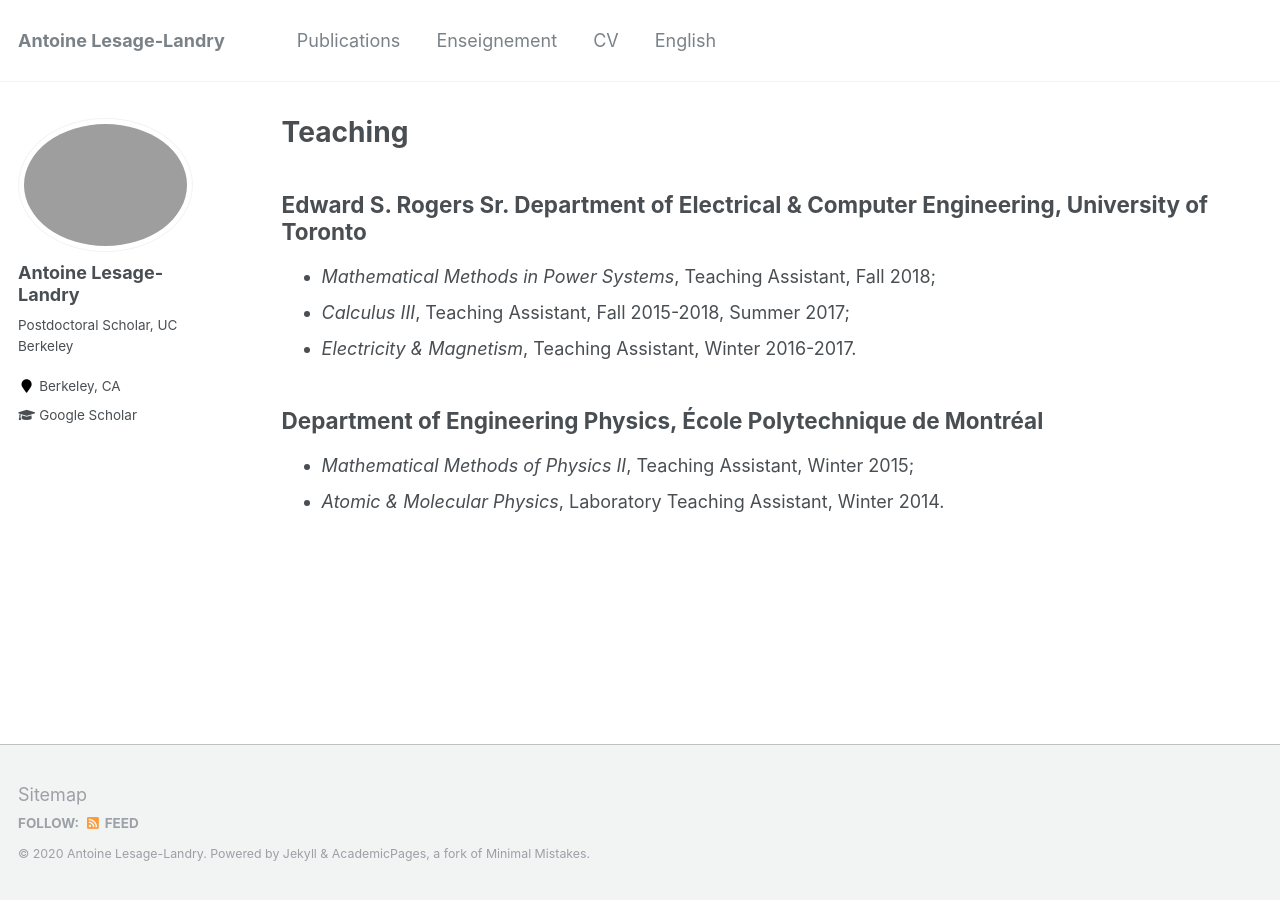
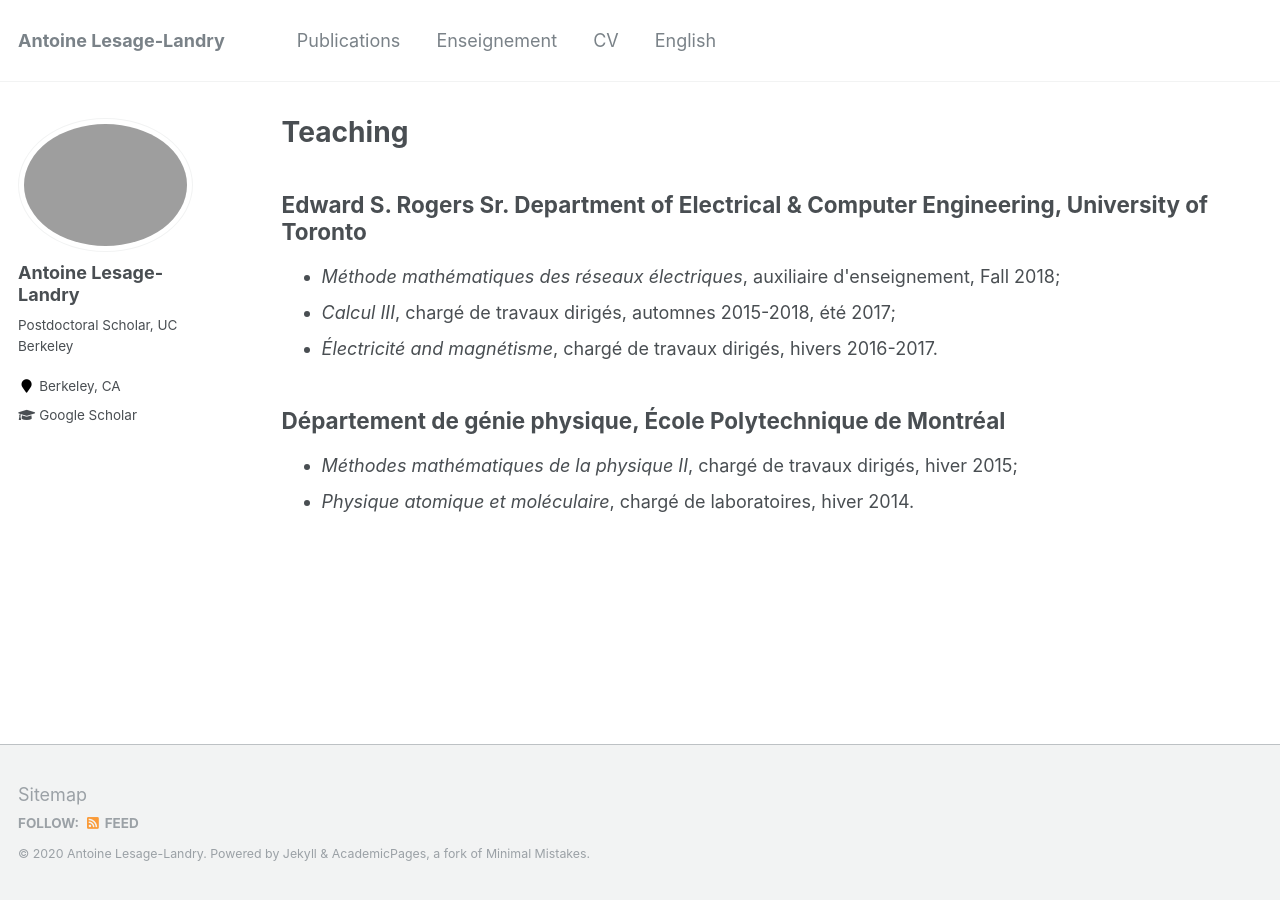
Before and after one commit to alesagelandry/fr, a Jekyll site: the page built from _pages/teaching.html, in a window 1280 px wide. Built offline with Jekyll 4.4.1, drawn with Linux system fonts in a browser that asks for light colours.

Commit message:
Update teaching.html

```diff
--- a/_pages/teaching.html
+++ b/_pages/teaching.html
@@ -7,13 +7,13 @@ author_profile: true
 
 <h2> Edward S. Rogers Sr. Department of Electrical & Computer Engineering, University of Toronto </h2>
 <ul>
-  <li><i>Mathematical Methods in Power Systems</i>, Teaching Assistant, Fall 2018; </li>
-  <li><i>Calculus III</i>, Teaching Assistant, Fall 2015-2018, Summer 2017; </li>
-  <li><i>Electricity & Magnetism</i>, Teaching Assistant, Winter 2016-2017. </li>
+  <li><i>Méthode mathématiques des réseaux électriques</i>, auxiliaire d'enseignement, Fall 2018; </li>
+  <li><i>Calcul III</i>, chargé de travaux dirigés, automnes 2015-2018, été 2017; </li>
+  <li><i>Électricité and magnétisme</i>, chargé de travaux dirigés, hivers 2016-2017. </li>
 </ul>
 
-<h2> Department of Engineering Physics, École Polytechnique de Montréal</h2>
+<h2> Département de génie physique, École Polytechnique de Montréal</h2>
 <ul>
-  <li><i>Mathematical Methods of Physics II</i>, Teaching Assistant,  Winter 2015; </li>
-  <li><i>Atomic & Molecular Physics</i>, Laboratory Teaching Assistant, Winter 2014. </li>
+  <li><i>Méthodes mathématiques de la physique II</i>, chargé de travaux dirigés,  hiver 2015; </li>
+  <li><i>Physique atomique et moléculaire</i>, chargé de laboratoires, hiver 2014. </li>
 </ul>
```
